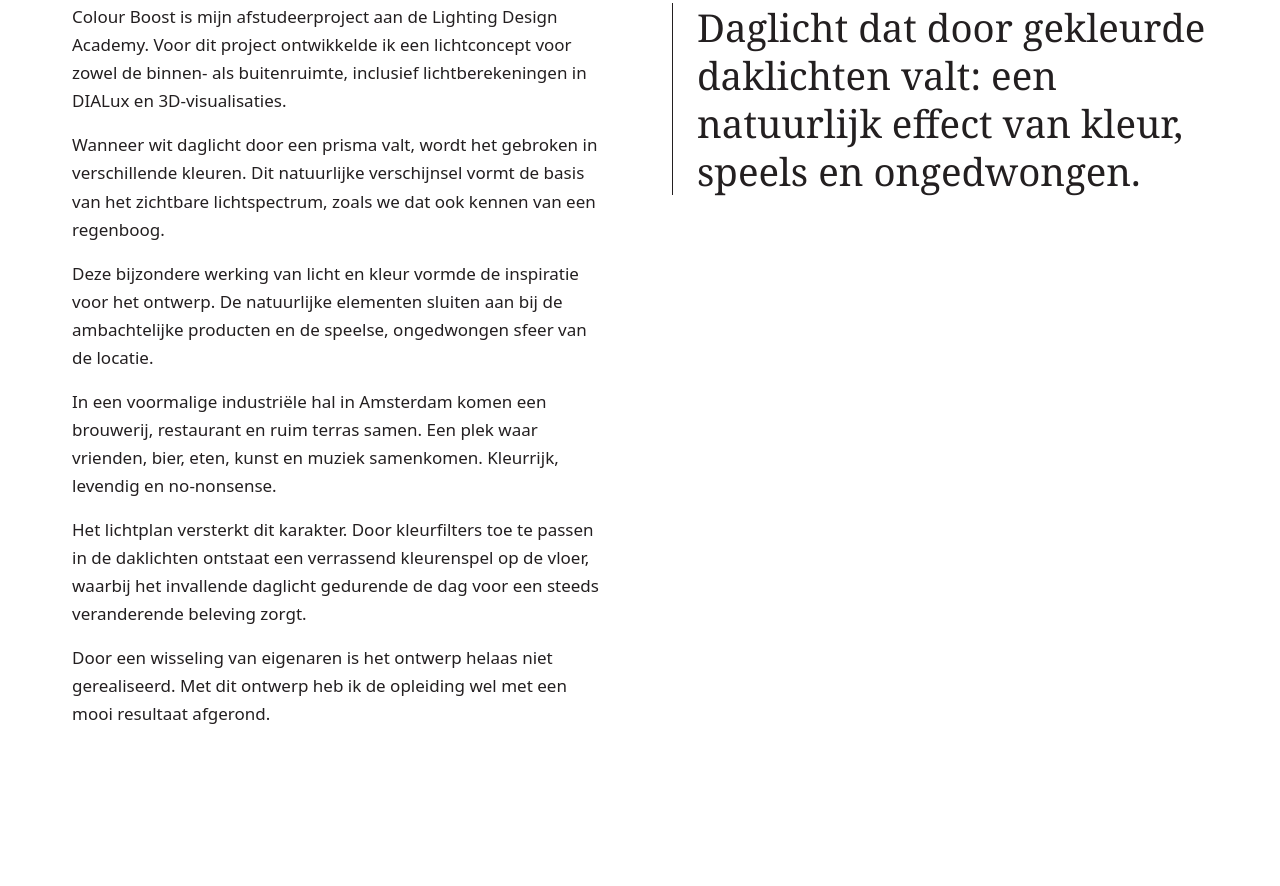
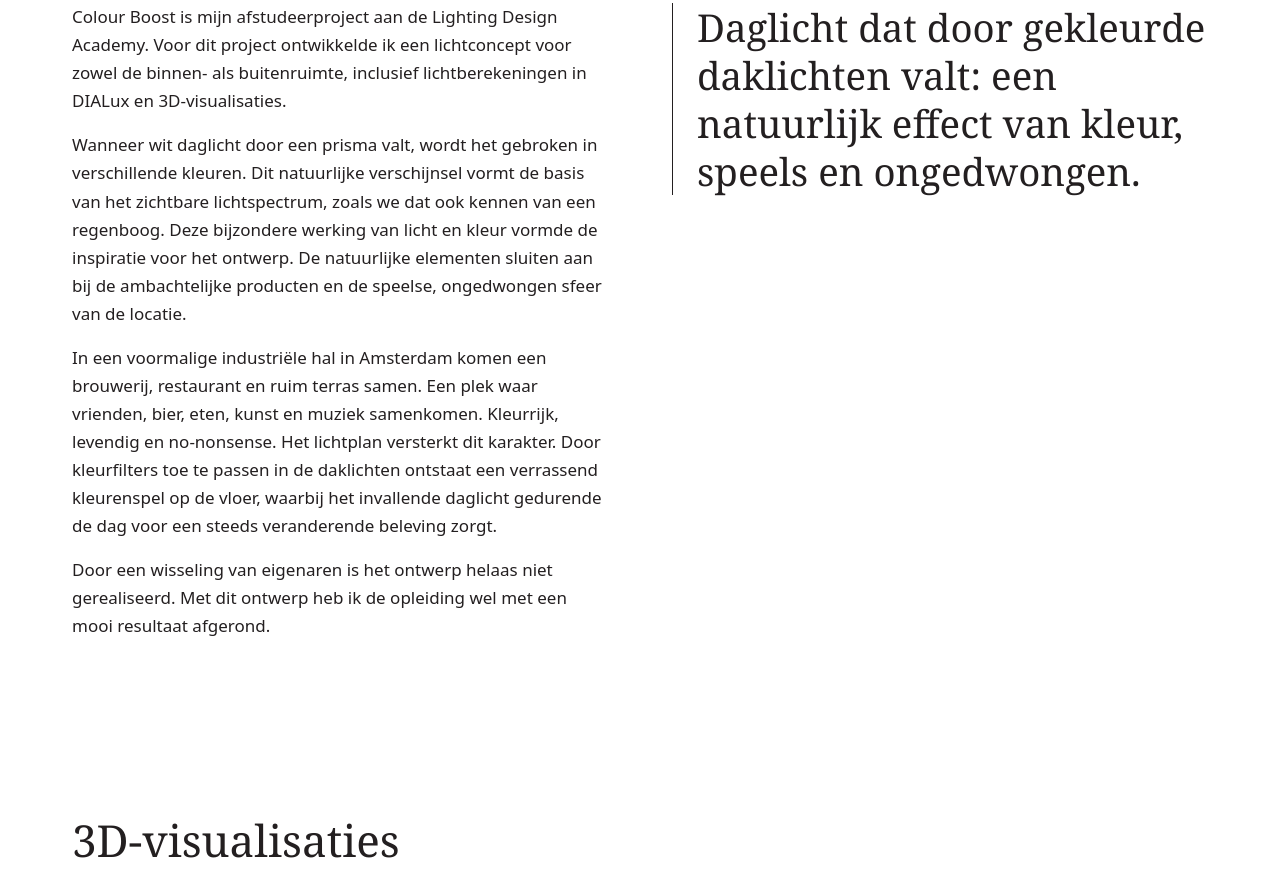
Before and after one commit to renate-web/fier-design-website, a plain HTML site: page projecten/lichtplan-restaurant-brouwerij.html in a window 1280 px wide. Shown: the part 1053-1939 px from the top of the page. Drawn offline with Linux system fonts and the light colour scheme; a web font is replaced by a local one.

Commit message:
Restaurantproject: tekst in vier alinea's
Co-Authored-By: Claude Opus 5.5 <noreply@anthropic.com>
Claude-Session: https://claude.ai/code/session_01Bot97NBGV6yLgmiJxx1XtL

```diff
--- a/projecten/lichtplan-restaurant-brouwerij.html
+++ b/projecten/lichtplan-restaurant-brouwerij.html
@@ -45,10 +45,8 @@
   <section class="sectie">
     <div class="wrap twee">
       <div class="tekst"><p>Colour Boost is mijn afstudeerproject aan de Lighting Design Academy. Voor dit project ontwikkelde ik een lichtconcept voor zowel de binnen- als buitenruimte, inclusief lichtberekeningen in DIALux en 3D-visualisaties.</p>
-<p>Wanneer wit daglicht door een prisma valt, wordt het gebroken in verschillende kleuren. Dit natuurlijke verschijnsel vormt de basis van het zichtbare lichtspectrum, zoals we dat ook kennen van een regenboog.</p>
-<p>Deze bijzondere werking van licht en kleur vormde de inspiratie voor het ontwerp. De natuurlijke elementen sluiten aan bij de ambachtelijke producten en de speelse, ongedwongen sfeer van de locatie.</p>
-<p>In een voormalige industriële hal in Amsterdam komen een brouwerij, restaurant en ruim terras samen. Een plek waar vrienden, bier, eten, kunst en muziek samenkomen. Kleurrijk, levendig en no-nonsense.</p>
-<p>Het lichtplan versterkt dit karakter. Door kleurfilters toe te passen in de daklichten ontstaat een verrassend kleurenspel op de vloer, waarbij het invallende daglicht gedurende de dag voor een steeds veranderende beleving zorgt.</p>
+<p>Wanneer wit daglicht door een prisma valt, wordt het gebroken in verschillende kleuren. Dit natuurlijke verschijnsel vormt de basis van het zichtbare lichtspectrum, zoals we dat ook kennen van een regenboog. Deze bijzondere werking van licht en kleur vormde de inspiratie voor het ontwerp. De natuurlijke elementen sluiten aan bij de ambachtelijke producten en de speelse, ongedwongen sfeer van de locatie.</p>
+<p>In een voormalige industriële hal in Amsterdam komen een brouwerij, restaurant en ruim terras samen. Een plek waar vrienden, bier, eten, kunst en muziek samenkomen. Kleurrijk, levendig en no-nonsense. Het lichtplan versterkt dit karakter. Door kleurfilters toe te passen in de daklichten ontstaat een verrassend kleurenspel op de vloer, waarbij het invallende daglicht gedurende de dag voor een steeds veranderende beleving zorgt.</p>
 <p>Door een wisseling van eigenaren is het ontwerp helaas niet gerealiseerd. Met dit ontwerp heb ik de opleiding wel met een mooi resultaat afgerond.</p></div>
       <blockquote class="citaat">Daglicht dat door gekleurde daklichten valt: een natuurlijk effect van kleur, speels en ongedwongen.</blockquote>
     </div>
```
Also changed, not shown: 1 other file.
